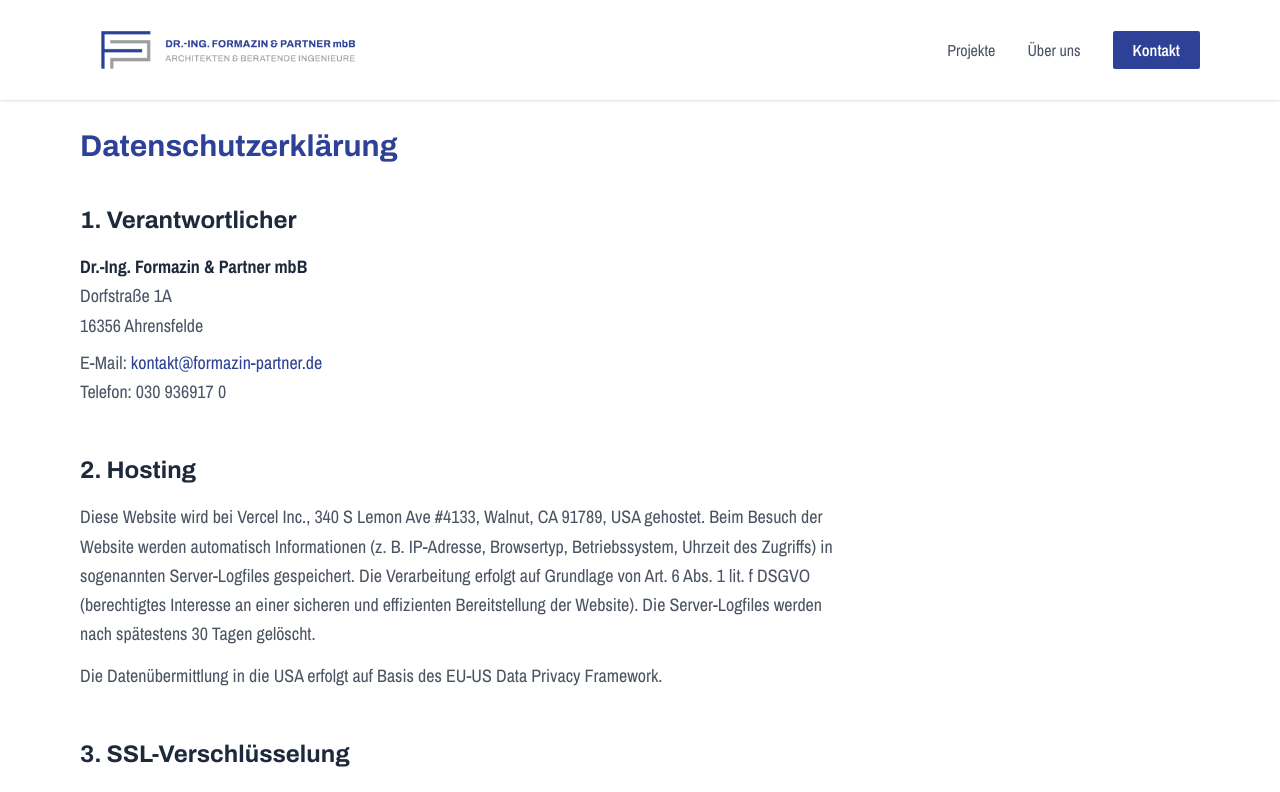
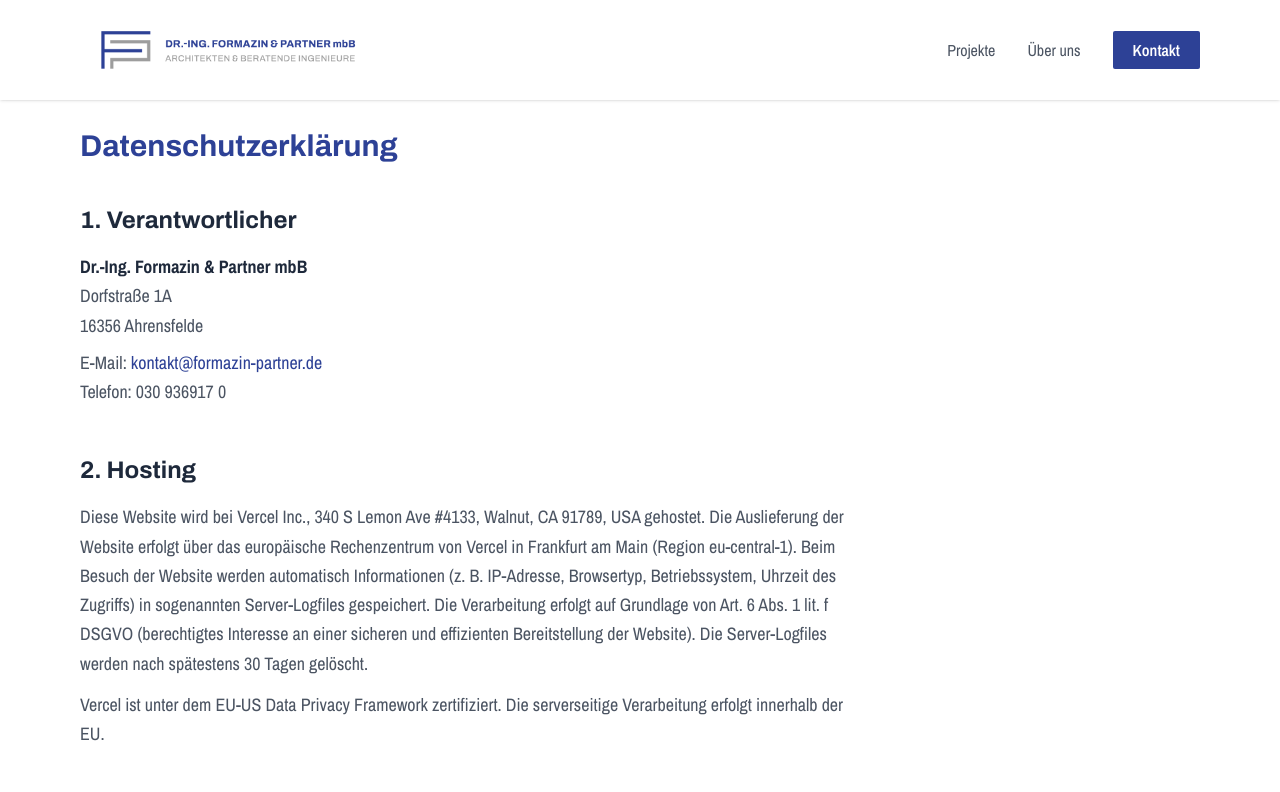
Before and after one commit to deniskaliberda/formazin, a Next.js app: page /datenschutz in a window 1280 px wide. Shown: the top 792 px of the page. Built offline with nearby package versions, Linux system fonts and the light colour scheme.

Commit message:
fix: Datenschutz Hosting-Info korrigieren — EU-Rechenzentrum Frankfurt
Co-Authored-By: Claude Opus 4.6 (1M context) <noreply@anthropic.com>

```diff
--- a/src/app/datenschutz/page.tsx
+++ b/src/app/datenschutz/page.tsx
@@ -51,18 +51,20 @@ export default function DatenschutzPage() {
               </h2>
               <p className="mt-4">
                 Diese Website wird bei Vercel Inc., 340 S Lemon Ave #4133,
-                Walnut, CA 91789, USA gehostet. Beim Besuch der Website werden
-                automatisch Informationen (z.&nbsp;B. IP-Adresse, Browsertyp,
-                Betriebssystem, Uhrzeit des Zugriffs) in sogenannten
-                Server-Logfiles gespeichert. Die Verarbeitung erfolgt auf
-                Grundlage von Art.&nbsp;6 Abs.&nbsp;1 lit.&nbsp;f DSGVO
-                (berechtigtes Interesse an einer sicheren und effizienten
+                Walnut, CA 91789, USA gehostet. Die Auslieferung der Website
+                erfolgt über das europäische Rechenzentrum von Vercel in
+                Frankfurt am Main (Region eu-central-1). Beim Besuch der
+                Website werden automatisch Informationen (z.&nbsp;B.
+                IP-Adresse, Browsertyp, Betriebssystem, Uhrzeit des Zugriffs)
+                in sogenannten Server-Logfiles gespeichert. Die Verarbeitung
+                erfolgt auf Grundlage von Art.&nbsp;6 Abs.&nbsp;1 lit.&nbsp;f
+                DSGVO (berechtigtes Interesse an einer sicheren und effizienten
                 Bereitstellung der Website). Die Server-Logfiles werden nach
                 spätestens 30 Tagen gelöscht.
               </p>
               <p className="mt-3">
-                Die Datenübermittlung in die USA erfolgt auf Basis des
-                EU-US Data Privacy Framework.
+                Vercel ist unter dem EU-US Data Privacy Framework zertifiziert.
+                Die serverseitige Verarbeitung erfolgt innerhalb der EU.
               </p>
             </section>
 
```
